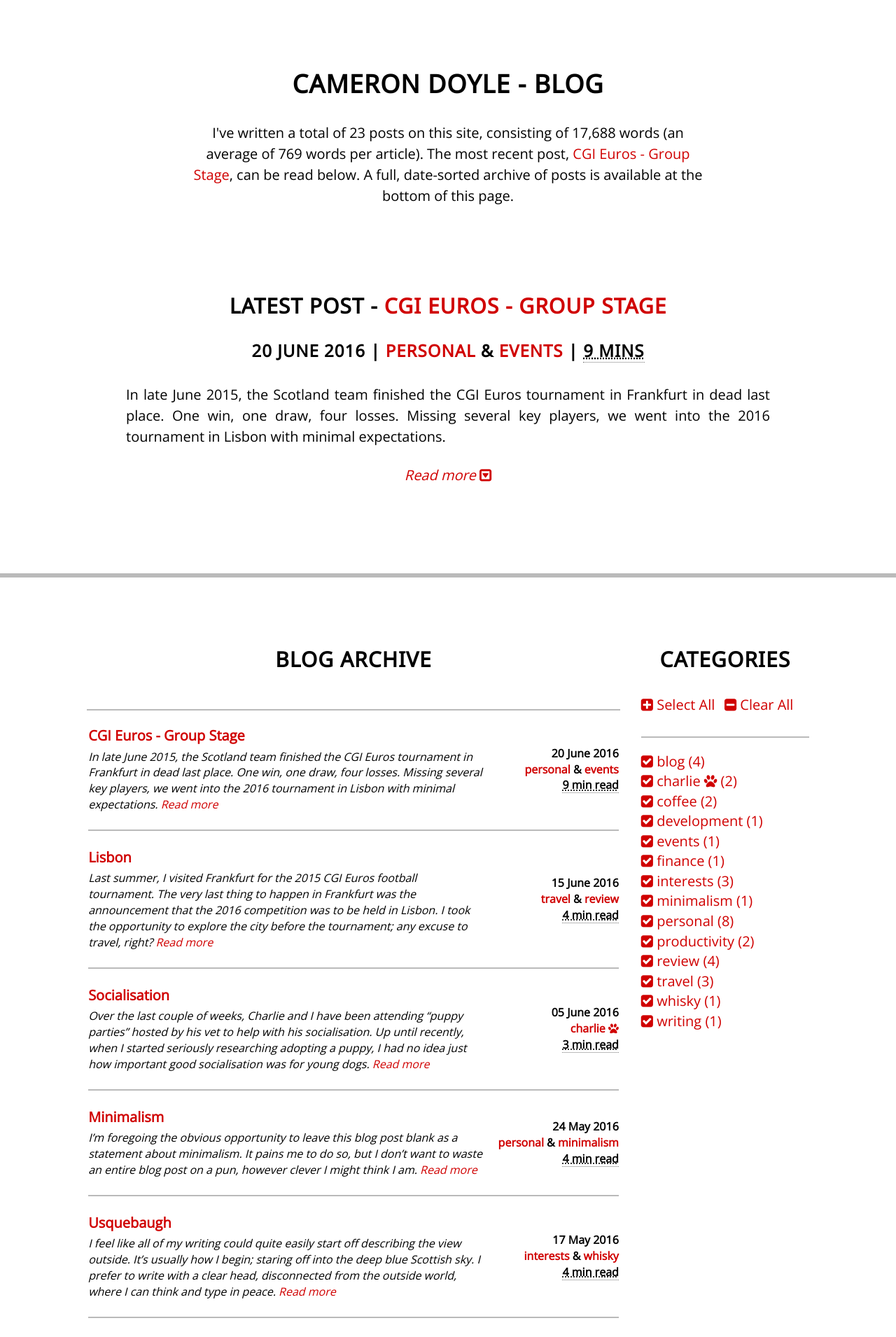
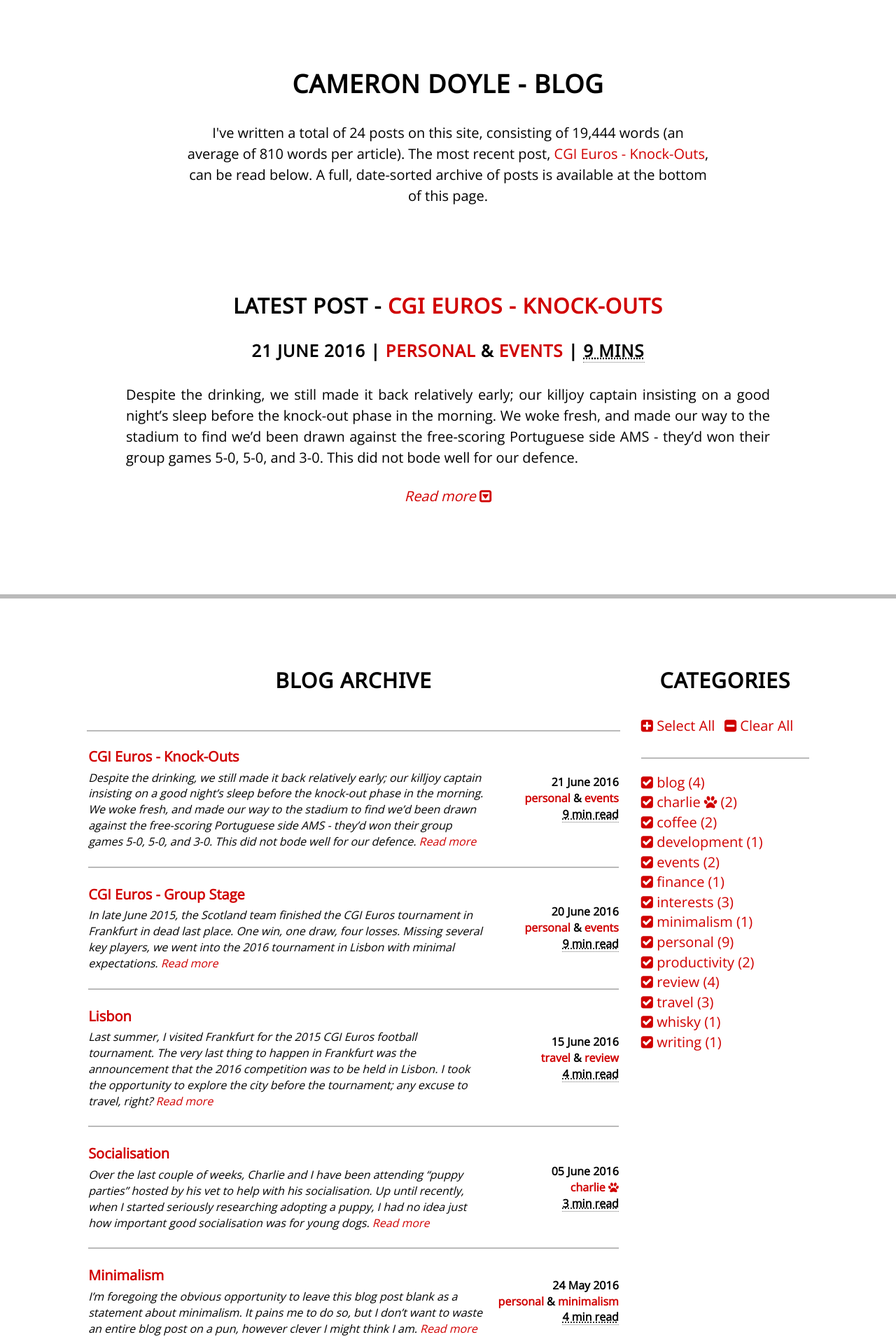
Before and after one commit to CameronD17/blog, a Jekyll site: the page built from index.html, in a window 1280 px wide. Shown: the top 1910 px of the page at 70% size. Built offline with Jekyll 4.4.1, drawn with Linux system fonts in a browser that asks for light colours; nearby versions of some CDN libraries; comment, search, counter and statistics services are not loaded; some of the changed lines change nothing that is shown.

Commit message:
Blog post: CGI Euros 2016 Knock Outs

```diff
--- a/_posts/2016-06-15-lisbon.markdown
+++ b/_posts/2016-06-15-lisbon.markdown
@@ -37,8 +37,8 @@
 Lisbon is definitely a city I'll return to in the future. I had a little under 24 hours to explore it on my own, which was nowhere near enough to see everything the place has to offer, despite the compactness of the city centre. It really is a beautiful place, and deserves more of my time to appreciate in full.
 
 > This post is part 1 of 4 of a trip I took in June 2016.
-> [Part 2]({% post_url 2016-06-20-cgi-euros-2016-group-stage %}) covers the opening stages of the CGI Euros 2016.
-> Part 3 covers the knock-out stages of the CGI Euros.
+> [Part 2]({% post_url 2016-06-20-cgi-euros-2016-group-stage %}) covers the opening stages of the CGI Euros.
+> [Part 3]({% post_url 2016-06-21-cgi-euros-2016-knock-outs %}) covers the knock-out stages of the CGI Euros.
 > Part 4 covers the CGI European Championship final.
 
 [st-anthonys-festival]: http://www.slate.com/articles/news_and_politics/roads/2015/06/st_anthony_s_day_portugal_s_annual_booze_fuelled_sardine_blowout_is_a_one.html
--- a/_posts/2016-06-20-cgi-euros-2016-group-stage.markdown
+++ b/_posts/2016-06-20-cgi-euros-2016-group-stage.markdown
@@ -18,12 +18,21 @@
 
 ---
 
-|Group A|Group B|Group C|Group D|
-|:---|:---|:---|:---|
-|PT Sintra|PT Jose Malhoa|PT AMS|PT DMS|
-|Munich|Czech Republic|Cologne|Sulzbach|
-|Birmingham|Reading|Gloucester|London|
-|**Scotland**|Netherlands|Wales|France|
+|Group A|Group B|
+|:---|---:|
+|PT Sintra|PT Jose Malhoa|
+|Munich|Czech Republic|
+|Birmingham|Reading|
+|**Scotland**|Netherlands|
+
+---
+
+|Group C|Group D|
+|:---|---:|
+|PT AMS|PT DMS|
+|Cologne|Sulzbach|
+|Gloucester|London|
+|Wales|France|
 
 ---
 
@@ -104,5 +113,5 @@
 
 > This post is part 2 of 4 of a trip I took in June 2016.
 > [Part 1]({% post_url 2016-06-15-lisbon %}) covers my time in Lisbon itself.
-> Part 3 covers the knock-out stages of the CGI Euros.
+> [Part 3]({% post_url 2016-06-21-cgi-euros-2016-knock-outs %}) covers the knock-out stages of the CGI Euros.
 > Part 4 covers the CGI European Championship final.
--- /dev/null
+++ b/_posts/2016-06-21-cgi-euros-2016-knock-outs.markdown
@@ -0,0 +1,69 @@
+---
+layout:     post
+title:      "CGI Euros - Knock-Outs"
+date:       2016-06-21 08:15:00 +0000
+tags:       personal events
+---
+
+Despite the drinking, we still made it back relatively early; our killjoy captain insisting on a good night's sleep before the knock-out phase in the morning. We woke fresh, and made our way to the stadium to find we'd been drawn against the free-scoring Portuguese side AMS - they'd won their group games 5-0, 5-0, and 3-0. This did not bode well for our defence.
+
+<!-- Read More -->
+
+### Quarter-Final vs PT AMS
+
+The Portuguese side started strongly, but did not enjoy the physical side of the game, particularly when they ran into trouble with our holding central defensive midfielder. No bad challenges, just strong physicality which rattled the strikers, and it didn't take long for them to start a steady stream of complaints to the referee in Portuguese. It soon became clear that this was a very one-sided team we were up against, with a technically-gifted front line, but a shaky defence, likely so far untested. Our defence stood strong against their attacks, and when we played long balls their defenders struggled to clear their lines and deal with it, and it wasn't long before we scored the opener, a long ball latched onto by our centre-forward and played low across the box for a simple tap-in for our left winger. 1-0 Scotland - the first goal conceded by AMS all tournament.
+
+Given the quality of their defence, I imagine that this was more due to their forwards preventing any attacks from starting rather than their defence working well together. After the goal, the Portuguese side regrouped, dropping a winger into central midfield to protect the defence, and allowing the remaining three up-front to cause havoc. In turn, we sat deep and absorbed the pressure, and held on until half-time - thanks in no small part to our goalkeeper, pulling off some fantastic saves.
+
+The second half started much the same as the last, with Scotland looking to hold the ball up and see the game out, while absorbing the pressure from the AMS attacks. Our opponents switched to a lone striker formation, choosing to play the ball through the ranks, rather than try to play high balls against our towering back line. This worked in our favour, and we defended extremely well until the very last kick of the game, when we were split open by a mis-hit through ball, which landed at their strikers feet and he dispatched the shot into the bottom corner. 1-1, and a very frustrating end to a game in which we had held out for so long.
+
+We didn't have long to feel sorry for ourselves though, as extra-time started almost immediately. The Portuguese rallied, and searched tirelessly for a winner against our demoralised back four. Scotland, however, showed our resolve, saw off the AMS attacks, and played the extra-time out to penalties; our first shoot-out of the new format CGI Euros.
+
+To their credit, we had no shortage of volunteers to take a penalty. After selecting our five players and the order, we all held our breath and waited for the shoot-out to begin. Scotland won the toss, and elected to shoot first. Up stepped our left-back, and duly dispatched his penalty into the bottom-left corner. 1-0 Scotland.
+
+AMS responded in kind with a high penalty into the top corner. 1-1. Our striker, yet to score in the tournament, fired his penalty into the same corner to send Scotland 2-1 ahead. AMS' striker followed suit, levelling the shoot-out at 2-2, no misses so far. Up stepped our central midfielder, with a short run-up and... he pulled it wide! Still 2-2, AMS had the chance to go ahead with their third penalty.
+
+Their winger stepped up to take it, pressure high, and... he hit the bar! Relief for Scotland! Up stepped our number 10, long run up, confidently fired low under the keeper. 3-2 to Scotland! AMS stepped up to equalise, great penalty but WHAT A SAVE by our goalkeeper! Still at 3-2 to Scotland, our right-winger stepped up, placed the ball. Slow run up and TOP CORNER! SCOTLAND GO THROUGH ON PENALTIES!
+
+We celebrated as though we'd won the World Cup. Into the semi-finals, and guaranteed at least a fourth-place finish. Is this really happening? This is Scotland playing football after all.
+
+---
+
+> **Scotland 1** - 1 PT AMS (Scotland win 4-2 on penalties)
+> *Scotland progess to the European Championship semi-final.*
+
+---
+
+### Semi-Final vs London
+
+Our celebrations were short-lived, however, as we learned that we'd drawn the tournament favourites, London, in the semi-finals. London, Frankfurt's 3rd-place finishers, had won all of their games leading up to the semi-final, and were widely regarded as the most technically-gifted side participating in Lisbon. Losing to them would be no shame, but undeterred, we set up for the same formation of 4-1-4-1, switching our strikers and resting parts of our defence.
+
+It paid off immediately, as we scored from our first corner of the game in the opening minutes. London, it seemed, had underestimated this Scotland side, and weren't expecting this game to be much more than a formality. We had awoken the beast, and prepared ourselves for the inevitable onslaught. We had a 1-0 advantage though, and we were determined to hold onto our lead. We split the central midfield to help the defence, and began playing essentially a 4-2-3-1 formation. It paid off, as a combination of distance strikes off-target and some solid defending kept the scoreline the same for most of the first half.
+
+We were pinned back with wave after wave of attacks, barely getting the ball out of our own half. After we lost the ball in a rare counter-attack, London showed their pace with a ball over the top taking our full-backs out of the game. Two vs two, I showed their striker the wing, but a fortunate bounce from the tackle sent him away on a run into the area. He pulled back to try and cross to his strike partner, but his pace threw him off-balance, and he sliced the ball, wrong-footing our goalkeeper as the ball trickled painfully into the net. 1-1.
+
+We feared the worst after this, expecting an even bigger onslaught as London chased the winner, but we held out until half-time, going in at the break level at one-all. The first half had taken a lot out of the defence - there was much dry-heaving and painful muscles as we prepared for the second half. We weren't used to running quite so much.
+
+After some deep breaths and lots of rehydration, we headed back to the field to face a London team who obviously were not prepared to lose this game to the inferior Scotland side. They launched straight out of the blocks in the same fashion; any full clearance greeted with relief from the back four for the respite from the London attacks. We identified that the biggest asset to London was their set-piece play, so limiting those opportunities became a big part of our game plan. Keeping them out on the wings and in the midfield was ideal for us. Long shots are easily dealt with.
+
+Our defence held firm, and we saw the game out, exhausted but successful. We requested to take the game straight to penalties (the tournament rules allowed skipping extra time if both teams agreed); London however, sensing our exhaustion, declined. They wanted this finished on the field, not from the penalty spot. We were a genuine annoyance to them, having seen us as an easy route to the final (not an entirely unfair assessment, given our past results).
+
+Extra time started, with yet more full-on attacks on the Scotland goal. As a team, we stayed solid, and despite the pain and tiredness, refused to bend to the will of the powerful London side. As the game drew on, the London players began to show the strain, with stressful yells between teammates displaying their frustration. This only willed us on, and we somehow managed to keep them out for the entirety of extra time. They must have created 40 chances to our 4 over the course of the game, but the important result was level. 1-1. Time for more penalties.
+
+We selected the same five penalty takers in the same order as those who had dispatched PT AMS in the quarter-finals. Our left-back once again put Scotland's first penalty safely into the bottom-left corner, 1-0 Scotland. London's first penalty was also cleanly put away to level the scores at 1-1. Our striker stepped up for his second penalty of the tournament, pulled the trigger and... the keeper gets a hand to it! But the shot is too strong, and goes in at the side netting! Hearts in mouths, but Scotland are 2-1 up! London send up their midfielder for their second spot-kick and... dragged wide! Advantage Scotland! Our third penalty taker, looking to make amends for his miss in the quarter final, makes the long walk to take his turn.
+
+A confident walk up, fires low... the keeper has guessed correctly! But the ball trickles agonisingly under his body! 3-1 Scotland! London's taker lines up to reduce the deficit, it's a powerful strike. But it's hit the bar! Elation for Scotland, still 3-1 up! Our fourth penalty taker places the ball. This one to win it. Runs up.. missed! Chance has gone, London have a lifeline. Their player dispatches it with confidence, pressure hasn't got to him. 3-2. Our fifth and final penalty. This one to seal it, in a carbon-copy of the quarter final against the Portuguese. Runs up... top corner! SCOTLAND ARE IN THE FINAL!!
+
+London look dejected and in disbelief, but we barely notice as we surround the winner, chanting and cheering as though we've already won! Guaranteed to be taking a trophy back to Edinburgh now, all the aches and ailments are momentarily forgotten. Nobody truly expected us to get this far. I don't think we'd even dared to dream it.
+
+---
+
+> **Scotland 1** - 1 London (Scotland win 4-2 on penalties)
+> *Scotland progess to the European Championship final.*
+
+---
+
+> This post is part 3 of 4 of a trip I took in June 2016.
+> [Part 1]({% post_url 2016-06-15-lisbon %}) covers my time in Lisbon itself.
+> [Part 2]({% post_url 2016-06-20-cgi-euros-2016-group-stage %}) covers the opening stages of the CGI Euros.
+> Part 4 covers the CGI European Championship final.
--- a/assets/stylesheets/partials/_base.scss
+++ b/assets/stylesheets/partials/_base.scss
@@ -1,5 +1,6 @@
 body {
     width: 100%;
+    overflow-x: hidden;
     height: 100%;
     font-family: $body-font;
     color: $font-colour;
@@ -57,9 +58,14 @@
 }
 
 table {
+    margin: 0px auto;
     width: 100%;
+    max-width: 400px;
+    display: table;
     word-wrap: break-word;
 }
+
+
 
 tbody {
     border-top: none !important;
```
